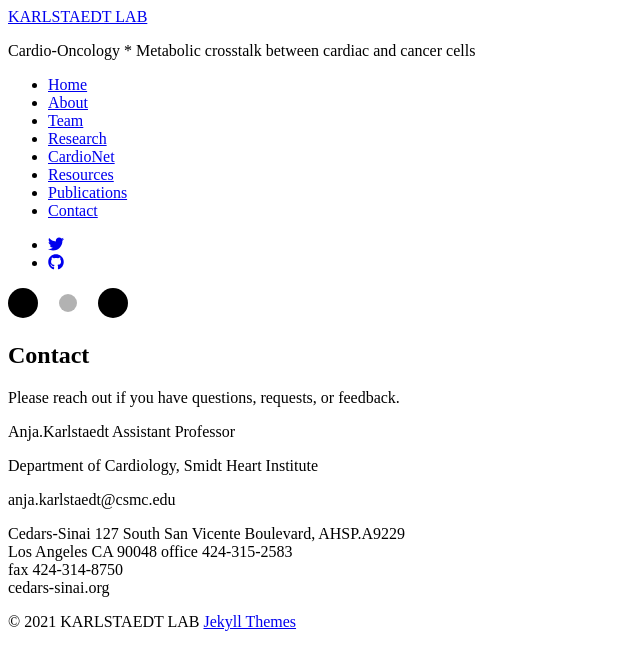
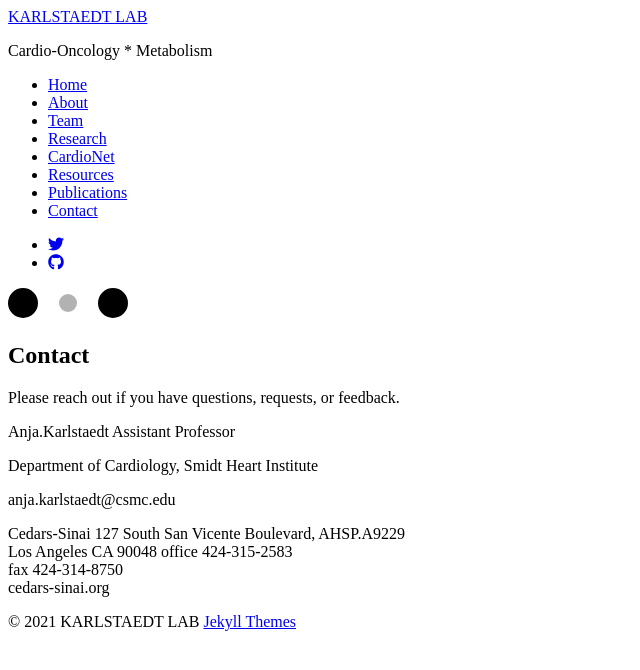
Before and after one commit to karlstaedtlab/cardionet, a Jekyll site: the page built from _pages/contact.md, in a window 1280 px wide. Shown: the top 670 px of the page, without its empty margins (0-640 px from the left). Built offline with Jekyll 4.4.1, drawn with Linux system fonts in a browser that asks for light colours; nearby versions of some CDN libraries; some web fonts are replaced.

Commit message:
Update settings.yml

```diff
--- a/_data/settings.yml
+++ b/_data/settings.yml
@@ -1,6 +1,6 @@
 basic_settings:
   site_title: KARLSTAEDT LAB
-  site_tagline: Cardio-Oncology * Metabolic crosstalk between cardiac and cancer cells
+  site_tagline: Cardio-Oncology * Metabolism
   favicon_image: /images/cardionet.png
 
 header_settings:
```
